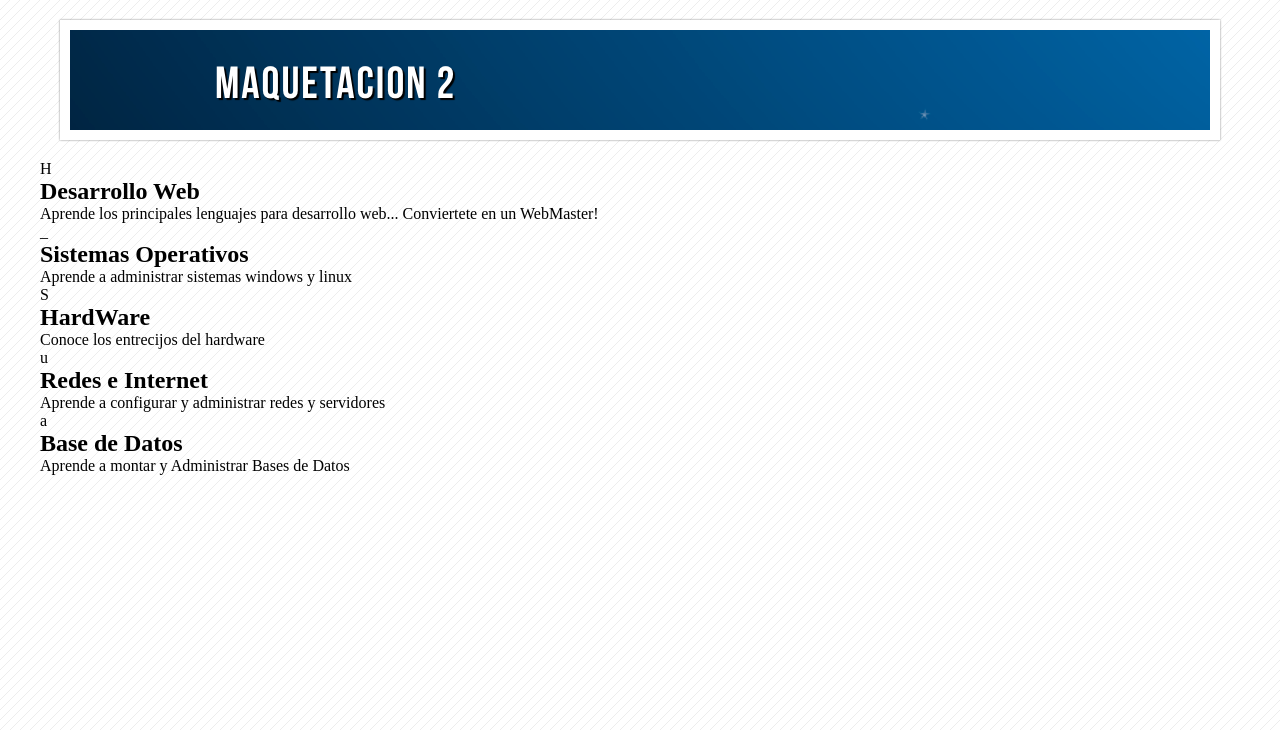
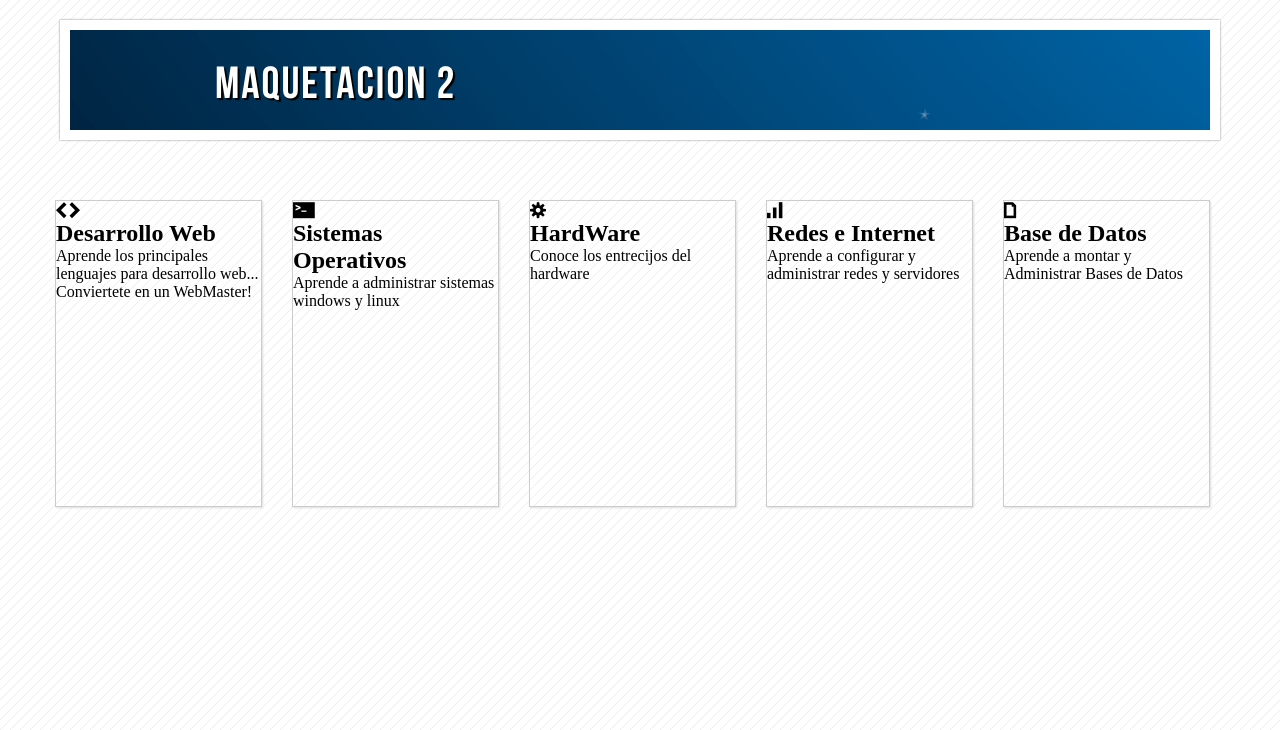
Before and after one commit to CesarObedFL/courses_and_resources, a PHP site: page / in a window 1280 px wide. Shown: the part 70-800 px from the top of the page. Run offline with PHP 8.4, Linux system fonts and the light colour scheme.

Commit message:
[ADD] banner cards styles

```diff
--- a/courses/css/maquetacion-2/css/style.css
+++ b/courses/css/maquetacion-2/css/style.css
@@ -47,7 +47,7 @@ header {
     font-family: "BebasNeue";
 }
 
-.gear {
+.gear, .icon {
     font-family: "WebSymbolsRegular";
 }
 
@@ -130,3 +130,22 @@ header {
     text-shadow: 2px 2px 1px black;
 }
 /* Banner */
+
+/* Tarjetas */
+.card {
+    float: left;
+    width: 205px;
+    height: 305px;
+    overflow: hidden;
+    border: 1px solid #ccc;
+    box-shadow: 1px 1px 2px #ddd;
+    overflow: hidden;
+    margin: 15px;
+    margin-top: 40px;
+    cursor: pointer;
+}
+
+.card:last-child {
+    margin-right: 0px;
+}
+/* Tarjetas */
```
